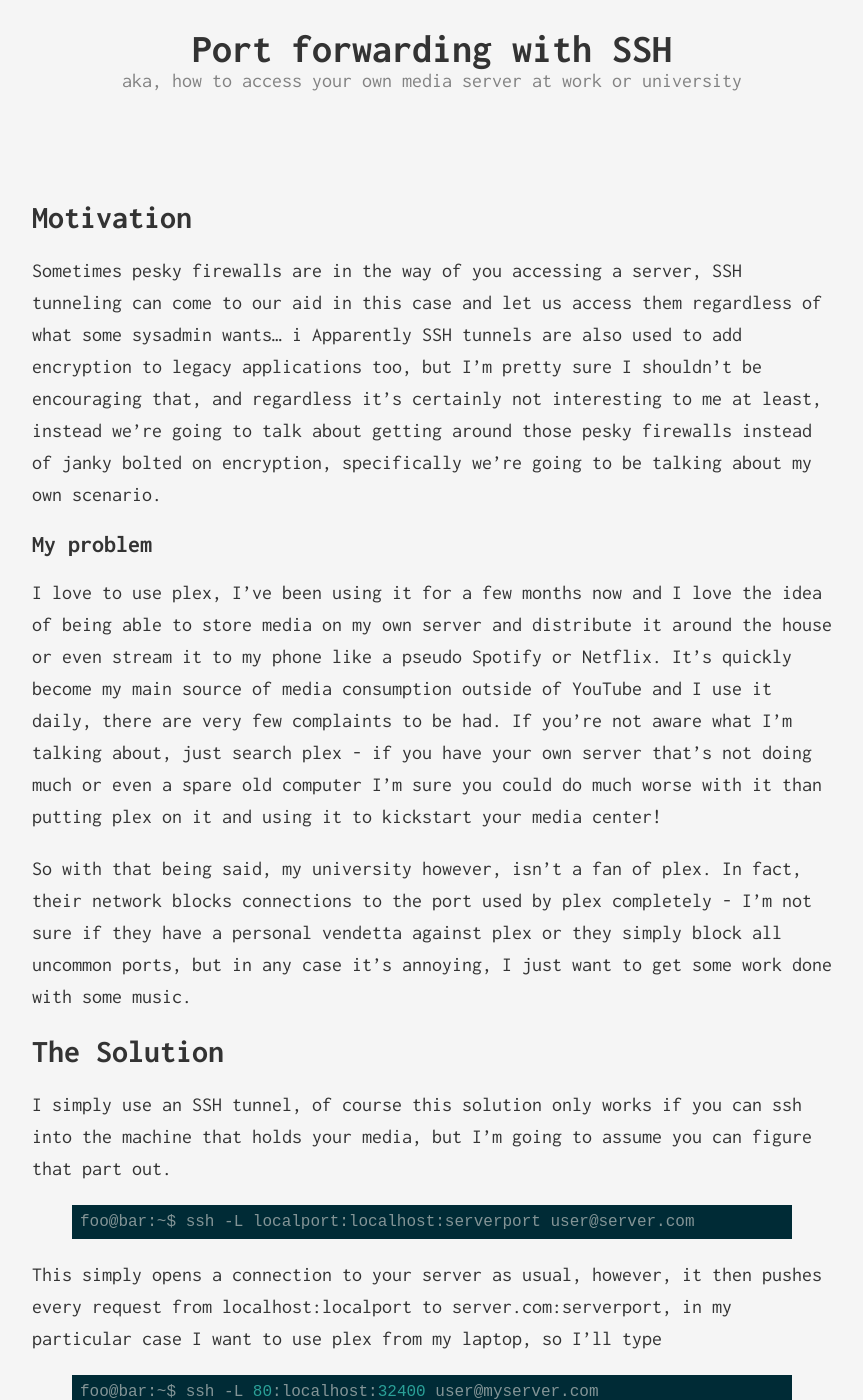
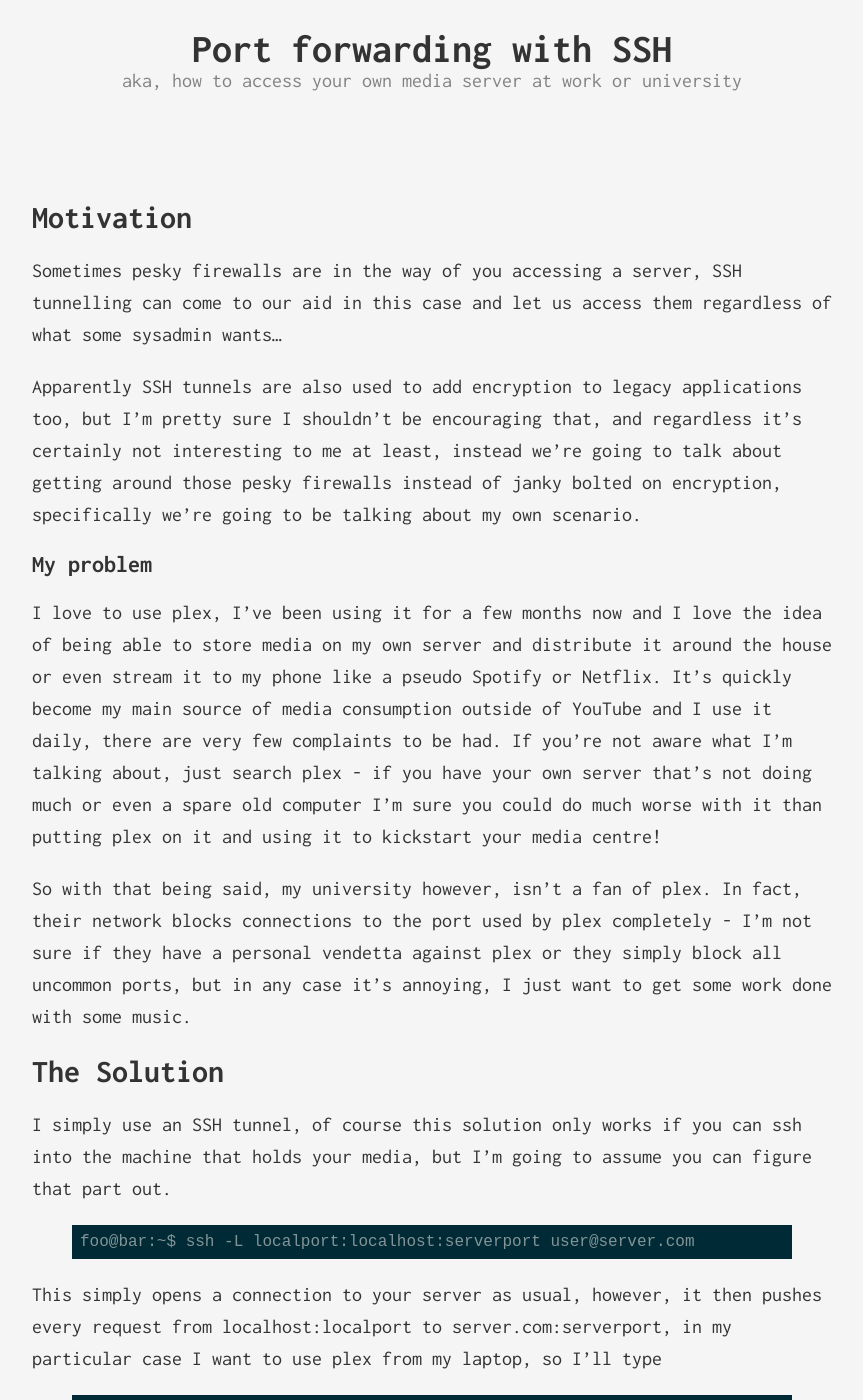
Before and after one commit to ArjG/ArjData, a Jekyll site: the page built from _posts/2019-01-31-using-ssh-tunnels.markdown, in a window 1280 px wide and 1400 px high, scrolled down 249 px. Shown: the whole window, without its empty margins (208-1071 px from the left). Built offline with Jekyll 4.4.1, drawn with Linux system fonts in a browser that asks for light colours; some of the changed text lies outside the part shown.

Commit message:
fix typos

```diff
--- a/_posts/2019-01-31-using-ssh-tunnels.markdown
+++ b/_posts/2019-01-31-using-ssh-tunnels.markdown
@@ -7,13 +7,13 @@ categories: [tutorials]
 ---
 # Motivation
 
-Sometimes pesky firewalls are in the way of you accessing a server, SSH tunneling can come to our aid in this case and let us access them regardless of what some sysadmin wants...
-i
+Sometimes pesky firewalls are in the way of you accessing a server, SSH tunnelling can come to our aid in this case and let us access them regardless of what some sysadmin wants...
+
 Apparently SSH tunnels are also used to add encryption to legacy applications too, but I'm pretty sure I shouldn't be encouraging that, and regardless it's certainly not interesting to me at least, instead we're going to talk about getting around those pesky firewalls instead of janky bolted on encryption, specifically we're going to be talking about my own scenario.
 
 ## My problem
 
-I love to use plex, I've been using it for a few months now and I love the idea of being able to store media on my own server and distribute it around the house or even stream it to my phone like a pseudo Spotify or Netflix. It's quickly become my main source of media consumption outside of YouTube and I use it daily, there are very few complaints to be had. If you're not aware what I'm talking about, just search plex - if you have your own server that's not doing much or even a spare old computer I'm sure you could do much worse with it than putting plex on it and using it to kickstart your media center!
+I love to use plex, I've been using it for a few months now and I love the idea of being able to store media on my own server and distribute it around the house or even stream it to my phone like a pseudo Spotify or Netflix. It's quickly become my main source of media consumption outside of YouTube and I use it daily, there are very few complaints to be had. If you're not aware what I'm talking about, just search plex - if you have your own server that's not doing much or even a spare old computer I'm sure you could do much worse with it than putting plex on it and using it to kickstart your media centre!
 
 So with that being said, my university however, isn't a fan of plex. In fact, their network blocks connections to the port used by plex completely - I'm not sure if they have a personal vendetta against plex or they simply block all uncommon ports, but in any case it's annoying, I just want to get some work done with some music.
 
@@ -35,6 +35,6 @@ Now I just hop to my browser, navigate to localhost and just that easy, I'm gree
 
 # What does that actually do though?
 
-What we did was SSH port forwarding, or SSH tunneling as most people call it, specifically we did something called Local Forwarding which forwards a port from our client (Local) machine to a server machine (Remote). We have essentially created an SSH client that will listen for connections on a specific port and when it receives a request it will tunnel the connection to an SSH server, which could be on a different port and potentially even an entirely different machine than the SSH server.
+What we did was SSH port forwarding, or SSH tunnelling as most people call it, specifically we did something called Local Forwarding which forwards a port from our client (Local) machine to a server machine (Remote). We have essentially created an SSH client that will listen for connections on a specific port and when it receives a request it will tunnel the connection to an SSH server, which could be on a different port and potentially even an entirely different machine than the SSH server.
 
-If you're still confused, feel free to take a look at [ssh.com](https://www.ssh.com/ssh/tunneling/example#sec-What-Is-SSH-Port-Forwarding-aka-SSH-Tunneling) on which there is a written article all about SSH tunneling that goes into more depth than I feel is necessary here.
+If you're still confused, feel free to take a look at [ssh.com](https://www.ssh.com/ssh/tunneling/example#sec-What-Is-SSH-Port-Forwarding-aka-SSH-Tunneling) on which there is a written article all about SSH tunnelling that goes into more depth than I feel is necessary here.
--- a/_posts/2019-09-10-why-dot-de.markdown
+++ b/_posts/2019-09-10-why-dot-de.markdown
@@ -7,7 +7,7 @@ categories: [meta]
 ---
 # Why not .com or .co.uk?
 So I'll start of by answering the more specific question I get all the time, which is why don't I just use .com or .co.uk?
-Well, the simple answer is, I really want that too, and I would if I could. The situation right now is that there's two seperate companies parking Amrik.co.uk and Amrik.com and any attempts to contact these companies seems to go unnoticed, I would be willing to buy these domain names too, but I just get ignored! The ironic part is that one of the companies specialises in naming companies, but they won't let me buy my own name! So that's the long and short of it, I would use those domains if I could purchase them, I try every few months to contact the companies but to no avail.
+Well, the simple answer is, I really want that too, and I would if I could. The situation right now is that there's two separate companies parking Amrik.co.uk and Amrik.com and any attempts to contact these companies seems to go unnoticed, I would be willing to buy these domain names too, but I just get ignored! The ironic part is that one of the companies specialises in naming companies, but they won't let me buy my own name! So that's the long and short of it, I would use those domains if I could purchase them, I try every few months to contact the companies but to no avail.
 
 # So why .de?
 
```
Also changed, not shown: _posts/2019-10-01-automating-with-cron.markdown (+4 -4 lines).
